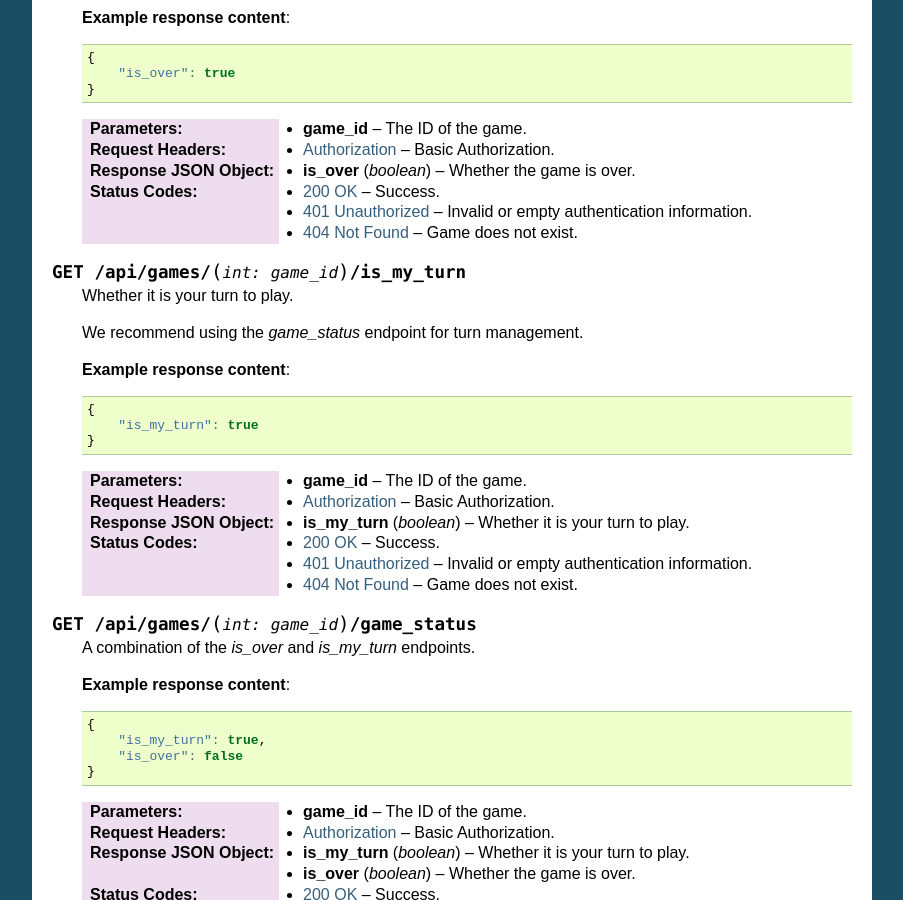
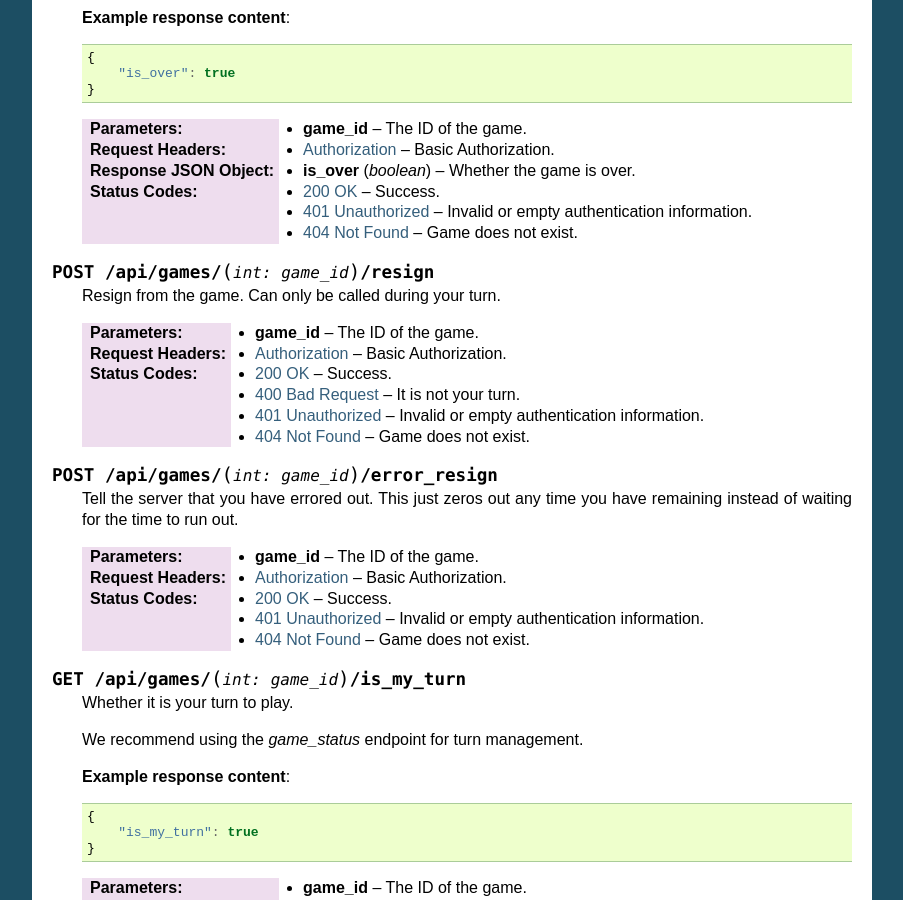
Before and after one commit to reconnaissanceblindchess/reconchess, a Sphinx documentation site: the page built from docs/source/reconchess_server.rst, in a window 1280 px wide and 900 px high, scrolled down 7328 px. Shown: the whole window, without its empty margins (198-1101 px from the left). Built offline with Sphinx 7.4.7, drawn with Linux system fonts in a browser that asks for light colours.

Commit message:
Adding resign andd error_resign to docs

```diff
--- a/docs/source/reconchess_server.rst
+++ b/docs/source/reconchess_server.rst
@@ -423,6 +423,28 @@ can be seen in the implementation of :class:`reconchess.RemoteGame`.
     :statuscode 401: Invalid or empty authentication information.
     :statuscode 404: Game does not exist.
 
+.. http:post:: /api/games/(int:game_id)/resign
+
+    Resign from the game. Can only be called during your turn.
+
+    :param game_id: The ID of the game.
+    :<header Authorization: Basic Authorization.
+    :statuscode 200: Success.
+    :statuscode 400: It is not your turn.
+    :statuscode 401: Invalid or empty authentication information.
+    :statuscode 404: Game does not exist.
+
+.. http:post:: /api/games/(int:game_id)/error_resign
+
+    Tell the server that you have errored out. This just zeros out any time you have remaining instead of waiting
+    for the time to run out.
+
+    :param game_id: The ID of the game.
+    :<header Authorization: Basic Authorization.
+    :statuscode 200: Success.
+    :statuscode 401: Invalid or empty authentication information.
+    :statuscode 404: Game does not exist.
+
 .. http:get:: /api/games/(int:game_id)/is_my_turn
 
     Whether it is your turn to play.
```
